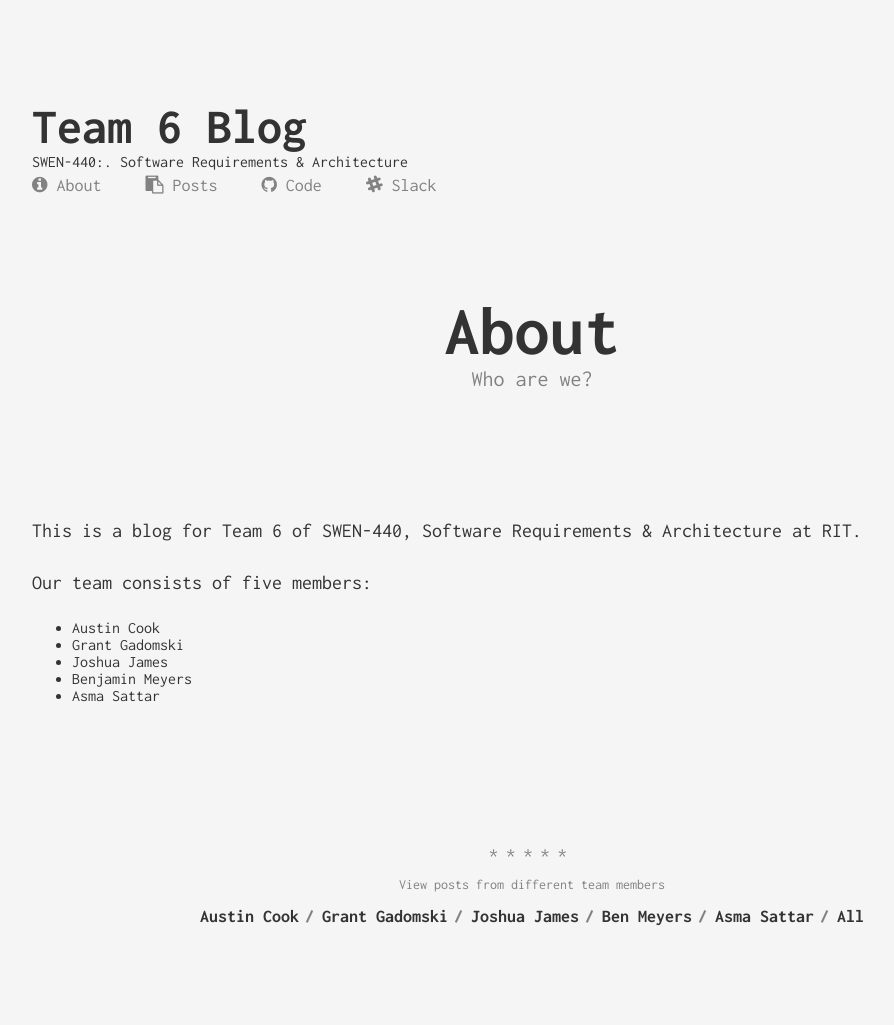
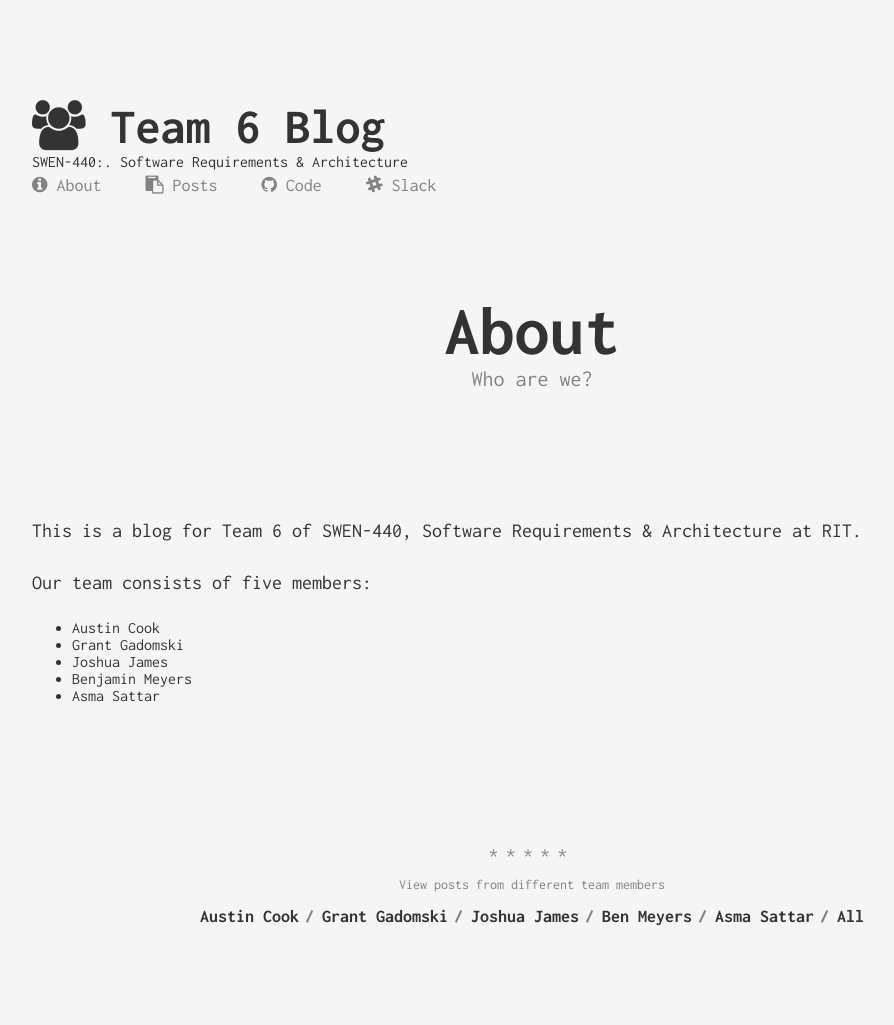
Before and after one commit to swen-440-team-6/swen-440-team-6.github.io, a Jekyll site: the page built from about.md, in a window 1280 px wide. Shown: the whole page, without its empty margins (108-1002 px from the left). Built offline with Jekyll 4.4.1, drawn with Linux system fonts in a browser that asks for light colours.

Commit message:
Update header.html

```diff
--- a/_includes/header.html
+++ b/_includes/header.html
@@ -1,7 +1,7 @@
 <header class="header">
     <div class="head">
       <div class="navigation">
-          <a href="/" class="logo">{{ site.title }}</a>
+          <a href="/" class="logo"><i class='fa fa-group'></i>&nbsp;{{ site.title }}</a>
           {{ site.subtitle }}
           <ul class="menu">
               <li class="menu__entry"><a href="{{ '/about' | prepend: site.baseurl }}"><i class="fa fa-info-circle"></i>&nbsp;About</a></li>
```
